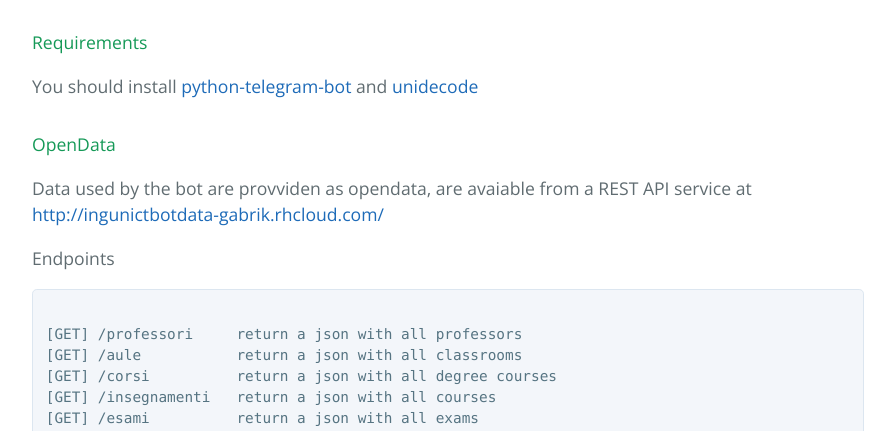
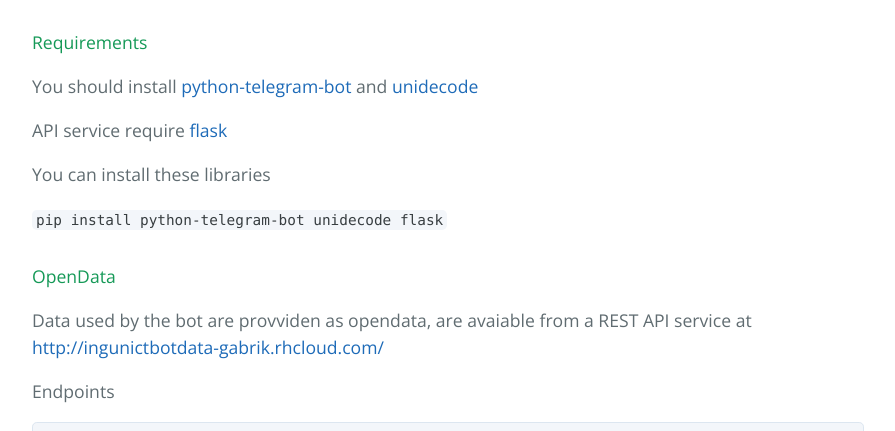
Before and after one commit to gabrik/ingunict-bot, a plain HTML site: page index.html in a window 1280 px wide. Shown: the part 755-1186 px from the top of the page, without its empty margins (192-1087 px from the left). Drawn offline with nearby package versions, Linux system fonts and the light colour scheme.

```diff
--- a/index.html
+++ b/index.html
@@ -40,6 +40,12 @@
 
 <p>You should install <a href="https://github.com/python-telegram-bot/python-telegram-bot">python-telegram-bot</a> and <a href="https://pypi.python.org/pypi/Unidecode">unidecode</a></p>
 
+<p>API service require <a href="http://flask.pocoo.org/">flask</a></p>
+
+<p>You can install these libraries </p>
+
+<p><code>pip install python-telegram-bot unidecode flask</code></p>
+
 <h4>
 <a id="opendata" class="anchor" href="#opendata" aria-hidden="true"><span aria-hidden="true" class="octicon octicon-link"></span></a>OpenData</h4>
 
```
Also changed, not shown: params.json (+1 -1 lines).
